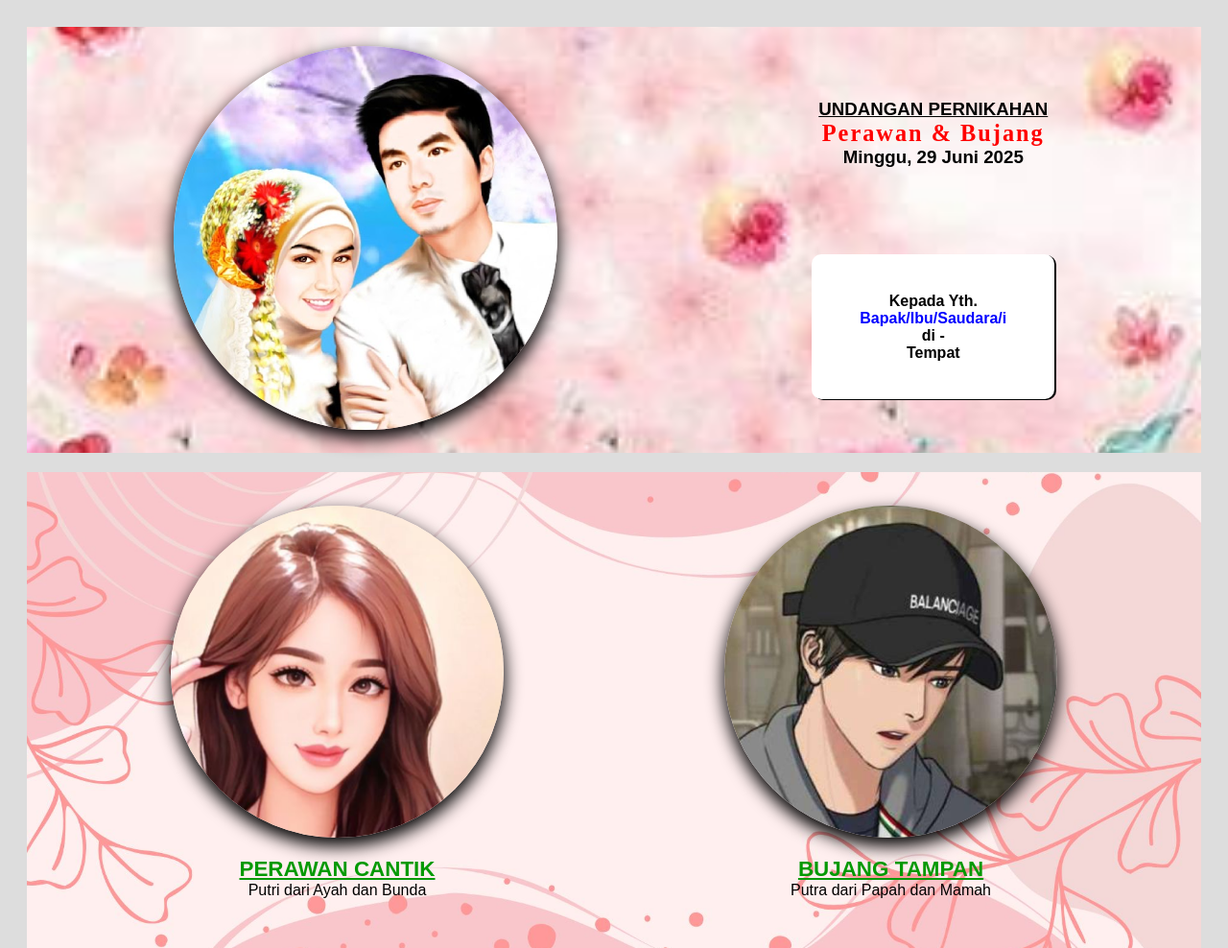
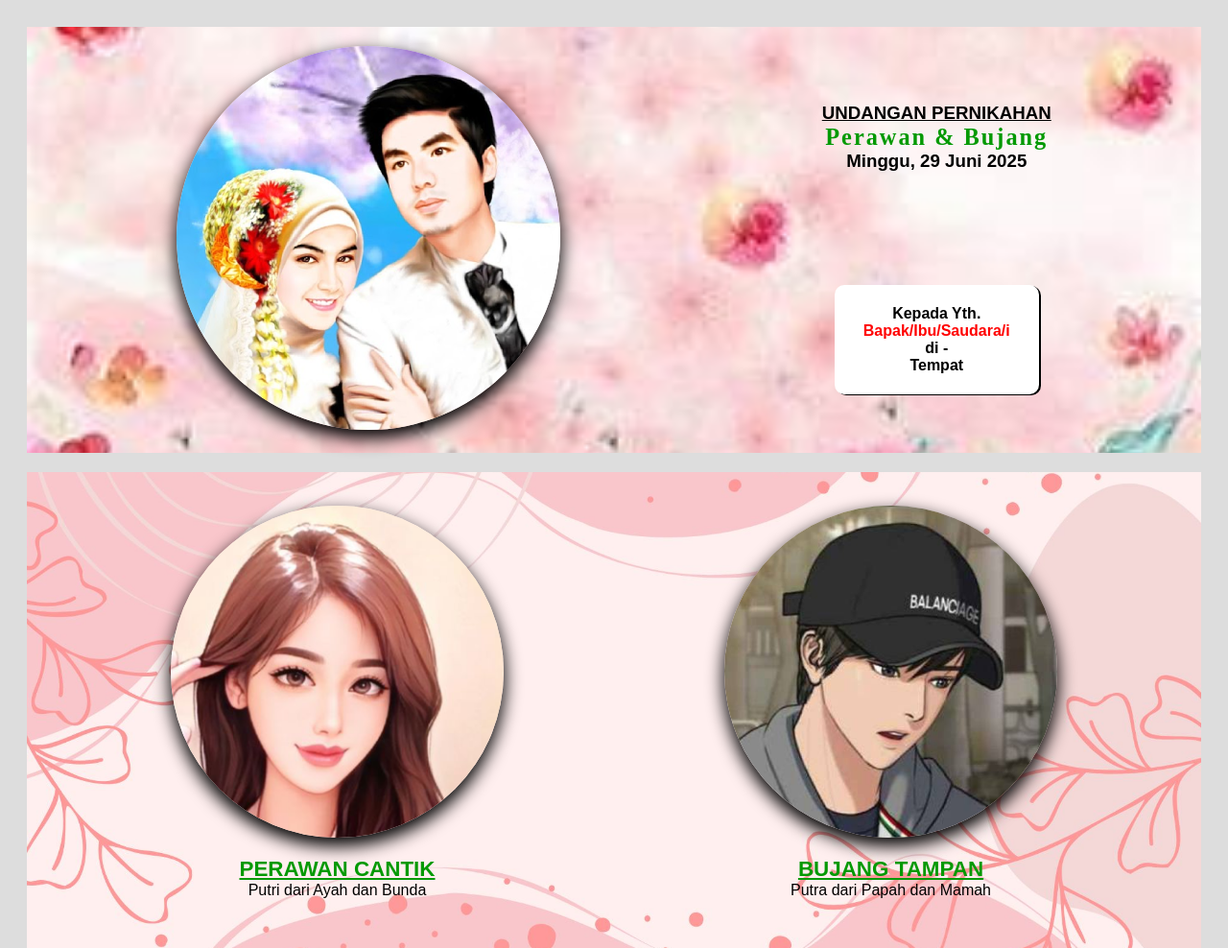
Before and after one commit to endum99/pink, a plain HTML site: page index.html in a window 1280 px wide. Shown: the top 988 px of the page at 96% size. Drawn offline with nearby package versions, Linux system fonts and the light colour scheme; a web font is replaced by a local one.

Commit message:
Update style.css

```diff
--- a/style.css
+++ b/style.css
@@ -39,20 +39,20 @@ body {
     font-size: 1.3em;
     font-weight: bold;
     font-family: "Kavoon", serif;
-    color: red;
+    color: #039903;
     letter-spacing: 2px;
 }
 .kepada {
-    padding: 18px;
+    margin-top: 18px;
     border-radius: 10px;
     background-color: white;
-    padding-right: 50px;
-    padding-left: 50px;
+    padding-right: 30px;
+    padding-left: 30px;
     box-shadow: 2px 1px black;
 }
 
 .kepada span {
-    color: blue;
+    color: red;
     font-weight: bold;
 }
 
@@ -164,14 +164,14 @@ body {
 
 .acara a {
     text-decoration: none;
-    color: white;
-    background-color: green;
+    color: #000;
+    background-color: orange;
     padding: 5px 10px;
     border-radius: 5px;
 }
 .acara a:hover {
-    background-color: orange;
-    color: #000;
+    background-color: green;
+    color: #fff;
 }
 
 /* simpatisan */
```
